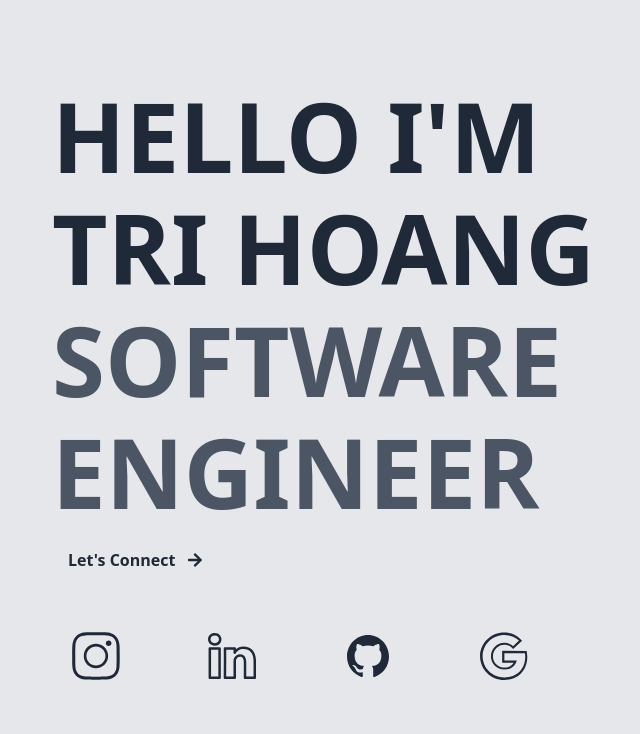
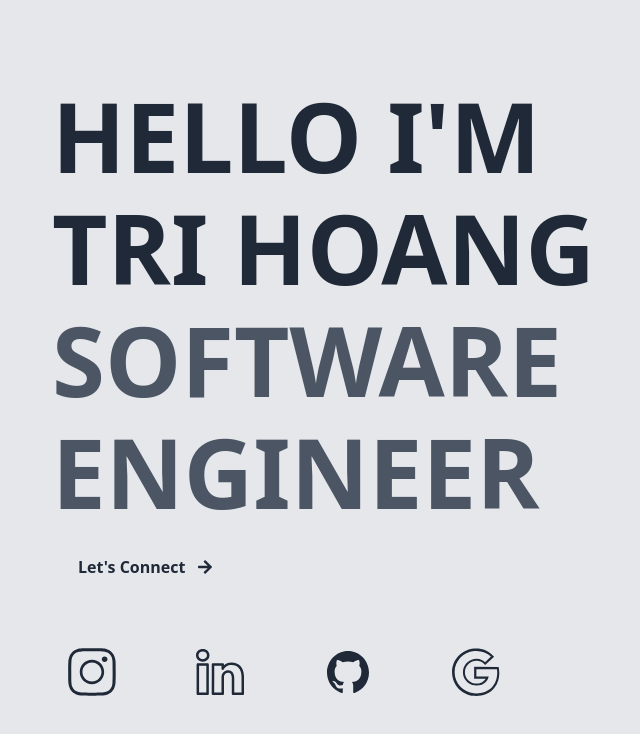
Before and after one commit to Trizee/BetterPersonalWebsite, a React (Vite) app: page / in a window 1280 px wide. Shown: the top 734 px of the page, without its empty margins (36-676 px from the left). Built offline with nearby package versions, Linux system fonts and the light colour scheme.

Commit message:
css for contact btn

```diff
--- a/src/Components/Hero.jsx
+++ b/src/Components/Hero.jsx
@@ -78,15 +78,15 @@ export default function Hero({theme}){
                 <p className="text-6xl md:text-8xl font-semibold p-2 text-gray-600 dark:text-gray-400 transtion-all duration-300">ENGINEER</p>
             </div>
             <div className={loaded4? "my-auto transition-all duration-1000" : "opacity-0"}>
-            <button class="bg-gray-200 hover:bg-transparent hover:text-gray-200 transition-all duration-75 text-gray-800 font-bold py-2 px-3 ml-3 hover:border-2 border-gray-700 hover:border-gray-500 flex gap-3">
+            <button class="bg-gray-200 hover:bg-transparent hover:text-gray-200 transition-all duration-75 text-gray-800 font-bold py-2 px-3 ml-2 md:ml-5 border-2 hover:border-gray-700 border-transparent flex gap-3">
                 Let's Connect <FaArrowRight size={"1rem"} style={arrowStyle}/>
             </button>
             </div>
-            <div className={loaded4 ? "transition-all duration-1000 gap-8 flex mt-auto justify-center pb-3 md:justify-normal" : " -translate-x-full transition-all duration-1000 opacity-0 "}>
-                <div className="inline-block p-1 md:p-7 rounded-full hover:scale-110 transition-all duration-75 cursor-pointer"> <SlSocialInstagram style={style} size="3rem"/> </div>
-                <div className="inline-block p-1 md:p-7 rounded-full hover:scale-110 transition-all duration-75 cursor-pointer"> <SlSocialLinkedin style={style} size="3rem"/> </div>
-                <div className="inline-block p-1 md:p-7 rounded-full hover:scale-110 transition-all duration-75 cursor-pointer"> <IoLogoGithub style={style} size="3rem"/> </div>
-                <div className="inline-block p-1 md:p-7 rounded-full hover:scale-110 transition-all duration-75 cursor-pointer"> <SlSocialGoogle style={style} size="3rem"/> </div>
+            <div className={loaded4 ? "transition-all duration-1000 gap-8 flex mt-auto justify-center md:justify-start" : " -translate-x-full transition-all duration-1000 opacity-0 "}>
+                <div className="inline-block p-1 md:p-6 rounded-full hover:scale-110 transition-all duration-75 cursor-pointer"> <SlSocialInstagram style={style} size="3rem"/> </div>
+                <div className="inline-block p-1 md:p-6 rounded-full hover:scale-110 transition-all duration-75 cursor-pointer"> <SlSocialLinkedin style={style} size="3rem"/> </div>
+                <div className="inline-block p-1 md:p-6 rounded-full hover:scale-110 transition-all duration-75 cursor-pointer"> <IoLogoGithub style={style} size="3rem"/> </div>
+                <div className="inline-block p-1 md:p-6 rounded-full hover:scale-110 transition-all duration-75 cursor-pointer"> <SlSocialGoogle style={style} size="3rem"/> </div>
             </div>
         </div>
     )
```
